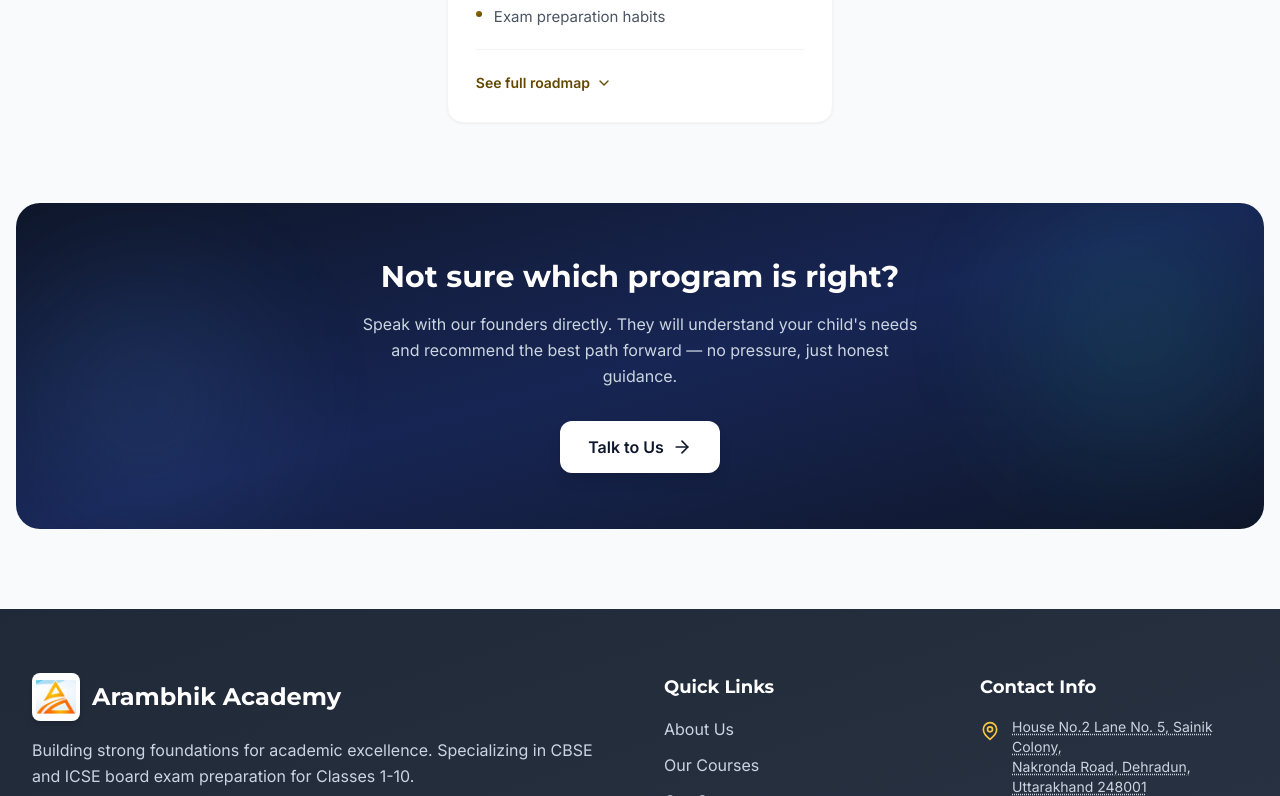
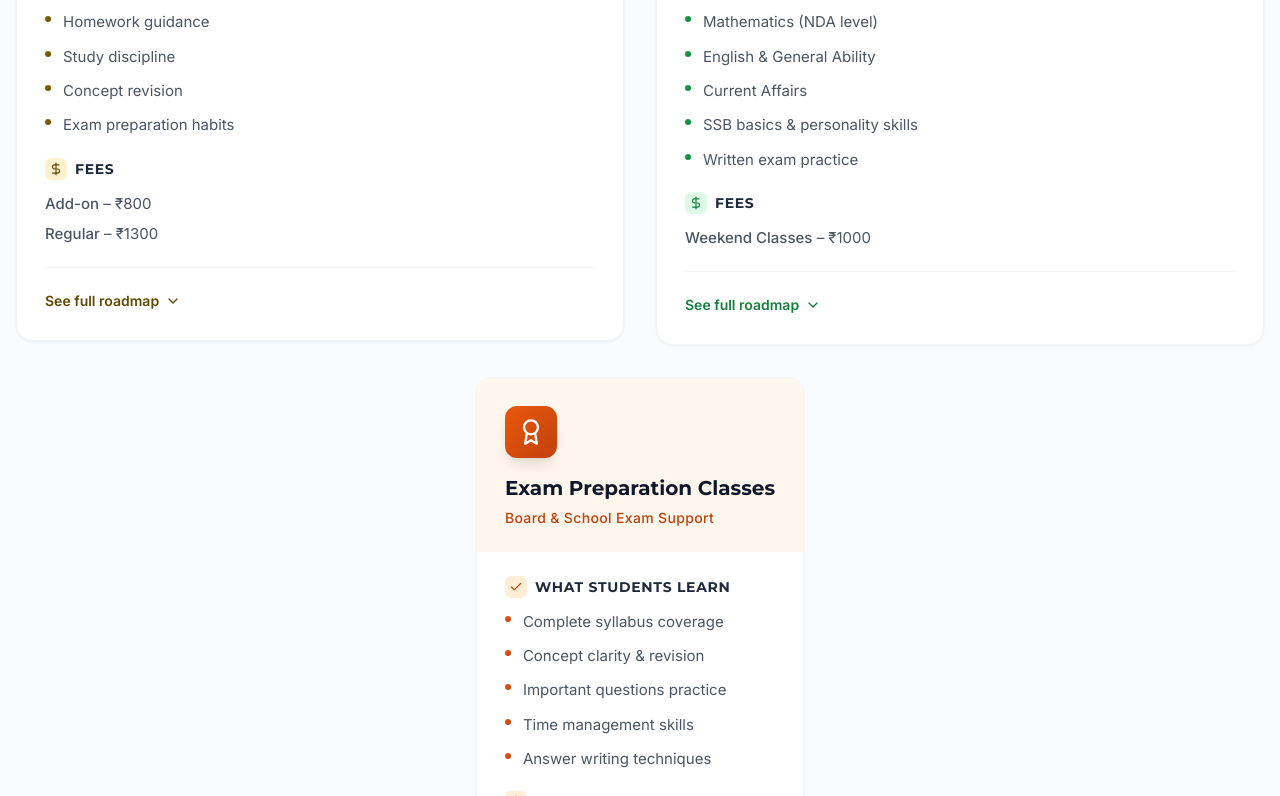
Before and after one commit to k-e-r-n-e-l-dotcom/Arambhik, a React (Vite) app: page /courses in a window 1280 px wide. Shown: the part 1364-2160 px from the top of the page. Built offline with nearby package versions, Linux system fonts and the light colour scheme; no server answers.

Commit message:
Updated CourseCard.tsx

```diff
--- a/src/components/CourseCard.tsx
+++ b/src/components/CourseCard.tsx
@@ -1,6 +1,6 @@
 import { useState } from 'react';
 import { motion, AnimatePresence } from 'framer-motion';
-import { Check, Lightbulb, Trophy, ChevronDown } from 'lucide-react';
+import { Check, Lightbulb, Trophy, ChevronDown, DollarSign } from 'lucide-react';
 import type { CourseData } from '../data/coursesData';
 
 interface CourseCardProps {
@@ -58,6 +58,40 @@ export const CourseCard = ({ course }: CourseCardProps) => {
           </ul>
         </div>
 
+        <div className="mb-5">
+          <div className="flex items-center gap-2 mb-3">
+            <div className={`p-1 rounded-md ${course.accentBg}`}>
+              <DollarSign className={`h-3.5 w-3.5 ${course.accentText}`} />
+            </div>
+            <h4 className="text-sm font-semibold text-slate-800 uppercase tracking-wider">
+              Fees
+            </h4>
+          </div>
+          <div className="space-y-1.5">
+            {course.fees.addon && (
+              <div className="flex items-center gap-2">
+                <span className="text-gray-600 text-[15px] leading-relaxed">
+                  <span className="font-medium">Add-on</span> – {course.fees.addon}
+                </span>
+              </div>
+            )}
+            {course.fees.regular && (
+              <div className="flex items-center gap-2">
+                <span className="text-gray-600 text-[15px] leading-relaxed">
+                  <span className="font-medium">Regular</span> – {course.fees.regular}
+                </span>
+              </div>
+            )}
+            {course.fees.weekend && (
+              <div className="flex items-center gap-2">
+                <span className="text-gray-600 text-[15px] leading-relaxed">
+                  <span className="font-medium">Weekend Classes</span> – {course.fees.weekend}
+                </span>
+              </div>
+            )}
+          </div>
+        </div>
+
         <AnimatePresence initial={false}>
           {expanded && (
             <motion.div
--- a/src/data/coursesData.ts
+++ b/src/data/coursesData.ts
@@ -1,4 +1,4 @@
-import { BookOpen, Monitor, FlaskConical, Calculator, GraduationCap } from 'lucide-react';
+import { BookOpen, Monitor, FlaskConical, Calculator, GraduationCap, Shield, Award } from 'lucide-react';
 
 export interface CourseData {
   title: string;
@@ -11,6 +11,11 @@ export interface CourseData {
   learns: string[];
   method: string;
   outcome: string;
+  fees: {
+    addon?: string;
+    regular?: string;
+    weekend?: string;
+  };
 }
 
 export const courses: CourseData[] = [
@@ -32,6 +37,10 @@ export const courses: CourseData[] = [
       'Learning by doing through practice sheets, guided speaking sessions, and weekly feedback with hands-on activities.',
     outcome:
       'Students write clearly, speak confidently, and score higher in English exams.',
+    fees: {
+      addon: '₹500',
+      regular: '₹2000',
+    },
   },
   {
     title: 'Computer & IT Skills Program',
@@ -50,6 +59,10 @@ export const courses: CourseData[] = [
     method:
       'Dedicated computer labs with hands-on practice, mini projects, guided exercises, and live demonstrations for practical learning.',
     outcome: 'Students become tech confident and future-ready.',
+    fees: {
+      addon: '₹500',
+      regular: '₹2000',
+    },
   },
   {
     title: 'Academic Foundation Program',
@@ -68,5 +81,56 @@ export const courses: CourseData[] = [
     method:
       'Learning by doing in small batches with personal attention, dedicated lab facilities, and daily progress tracking.',
     outcome: 'Consistent improvement and strong academic base.',
+    fees: {
+      addon: '₹800',
+      regular: '₹1300',
+    },
+  },
+  {
+    title: 'RIMC / NDA Preparation Program',
+    subtitle: 'Defence Entrance Foundation',
+    icon: Shield,
+    accent: 'from-green-600 to-green-700',
+    accentLight: 'bg-green-50',
+    accentText: 'text-green-700',
+    accentBg: 'bg-green-100',
+    learns: [
+      'Mathematics (NDA level)',
+      'English & General Ability',
+      'Current Affairs',
+      'SSB basics & personality skills',
+      'Written exam practice',
+    ],
+    method:
+      'Small batches with personal attention, regular mock tests, performance tracking, and defence-style discipline.',
+    outcome:
+      'Strong written preparation, confident personality, and readiness for RIMC/NDA & SSB.',
+    fees: {
+      weekend: '₹1000',
+    },
+  },
+  {
+    title: 'Exam Preparation Classes',
+    subtitle: 'Board & School Exam Support',
+    icon: Award,
+    accent: 'from-orange-600 to-orange-700',
+    accentLight: 'bg-orange-50',
+    accentText: 'text-orange-700',
+    accentBg: 'bg-orange-100',
+    learns: [
+      'Complete syllabus coverage',
+      'Concept clarity & revision',
+      'Important questions practice',
+      'Time management skills',
+      'Answer writing techniques',
+    ],
+    method:
+      'Structured lessons in small batches with regular tests, doubt-solving sessions, and performance tracking.',
+    outcome:
+      'Better scores, strong concepts, and confident exam performance.',
+    fees: {
+      addon: 'Free',
+      regular: '₹2500',
+    },
   },
 ];
```
